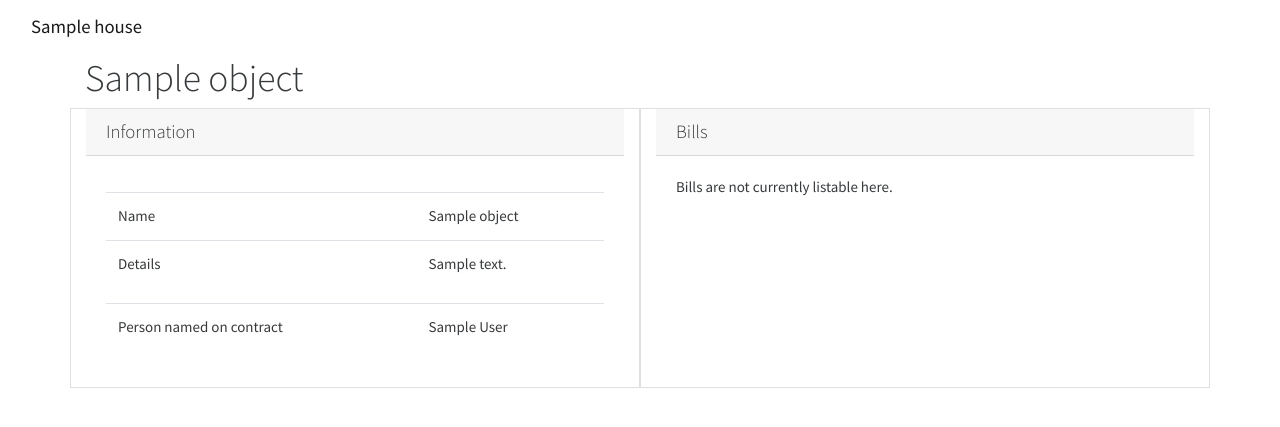
After one commit to trickeydan/HouseManager, a Django app: template hman/templates/bills/services/view.html in a window 1280 px wide. The commit adds this page. Shown: the top 427 px of the page. Run offline with Django 3.2, Linux system fonts and the light colour scheme; the template is opened without the code that fills it: most values are stand-ins (such as "Sample title", 1, 10 or a date in 2020); some libraries are stand-ins or nearby versions.

Commit message:
Add Service Index and View

```diff
--- a/hman/bills/models.py
+++ b/hman/bills/models.py
@@ -1,4 +1,5 @@
 from django.db import models
+from django.urls import reverse
 from people.models import Person
 
 
@@ -17,6 +18,9 @@ class Service(models.Model):
 
     def __str__(self):
         return self.name
+
+    def get_absolute_url(self):
+        return reverse('bills:services_view', args=[self.id])
 
     @property
     def bills(self):
@@ -57,6 +61,7 @@ class Bill(TellerMixin, Transaction):
         )
 
     service = models.ForeignKey(Service, on_delete=models.PROTECT)
+    due_by = models.DateField()
 
     @property
     def payments(self):
--- a/hman/hman/urls.py
+++ b/hman/hman/urls.py
@@ -25,6 +25,7 @@ admin.site.index_title = 'House Administration'
 urlpatterns = [
     path('', include('dashboard.urls')),
     path('people/', include('people.urls')),
+    path('bills/', include('bills.urls')),
     path('auth/', include('django.contrib.auth.urls')),
 
     path('admin/', admin.site.urls),
--- a/hman/people/models.py
+++ b/hman/people/models.py
@@ -27,7 +27,7 @@ class Person(models.Model):
         return self.display_name
 
     def get_absolute_url(self):
-        return reverse('people:index')
+        return reverse('people:view', args=[self.id])
 
     @property
     def full_name(self):
--- /dev/null
+++ b/hman/templates/bills/services/view.html
@@ -0,0 +1,63 @@
+{% extends "layouts/base.html" %}
+
+{% block title %}{{ object }}{% endblock %}
+
+{% block content %}
+<h1>{{ object }}</h1>
+{% if perms.bills.can_view_services %}
+    <a href="{% url 'bills:services_index' %}"><p class="btn btn-primary">Back to Services</p></a>
+{% endif %}
+
+<div class="row">
+    <div class="card col-sm">
+        <div class="card-header">
+            <h5 class="mb-0">Information</h5>
+        </div>
+        <div class="card-body">
+            <p class="card-text">
+                <table class="table">
+                  <tbody>
+                    <tr>
+                      <td>Name</td>
+                      <td>{{ object.name }}</td>
+                    </tr>
+                    <tr>
+                      <td>Details</td>
+                      <td>{{ object.description | linebreaks }}</td>
+                    </tr>
+                    <tr>
+                        {% if object.owners.count == 1 %}
+                            <td>Person named on contract</td>
+                        {% else %}
+                            <td>People named on contract</td>
+                        {% endif %}
+                      <td>
+                          {% if object.owners.count > 1 %}
+                            <ul>
+                                {% for person in object.owners.objects %}
+                                    <li>{{ person.full_name }}</li>
+                                {% endfor %}
+                            </ul>
+                          {% else %}
+                            {{ object.owners.first.full_name }}
+                          {% endif %}
+
+                      </td>
+                    </tr>
+                  </tbody>
+                </table>
+            </p>
+        </div>
+    </div>
+    <div class="card col-sm">
+        <div class="card-header">
+            <h5 class="mb-0">Bills</h5>
+        </div>
+        <div class="card-body">
+            <p class="card-text">
+                Bills are not currently listable here.
+            </p>
+        </div>
+    </div>
+</div>
+{% endblock %}
--- a/hman/templates/layouts/base.html
+++ b/hman/templates/layouts/base.html
@@ -18,6 +18,7 @@
                 <ul class="nav navbar-nav">
                     <li class="nav-item" role="presentation"><a class="nav-link active" href="{% url 'dashboard:index' %}">Dashboard</a></li>
                     {% if perms.people.can_list_others %} <li class="nav-item" role="presentation"><a class="nav-link" href="{% url 'people:index' %}">People</a></li> {% endif %}
+                    {% if perms.bills.can_view_services %} <li class="nav-item" role="presentation"><a class="nav-link" href="{% url 'bills:services_index' %}">Services</a></li> {% endif %}
                 </ul>
                 <ul class="nav navbar-nav ml-auto">
                     <li class="nav-item dropdown ">
```
Also changed, not shown: hman/bills/urls.py (added, +12 -0 lines), hman/bills/views.py (+17 -2 lines), hman/templates/bills/services/index.html (added, +26 -0 lines), hman/templates/dashboard/index.html (+7 -0 lines), hman/bills/migrations/0001_initial.py.
